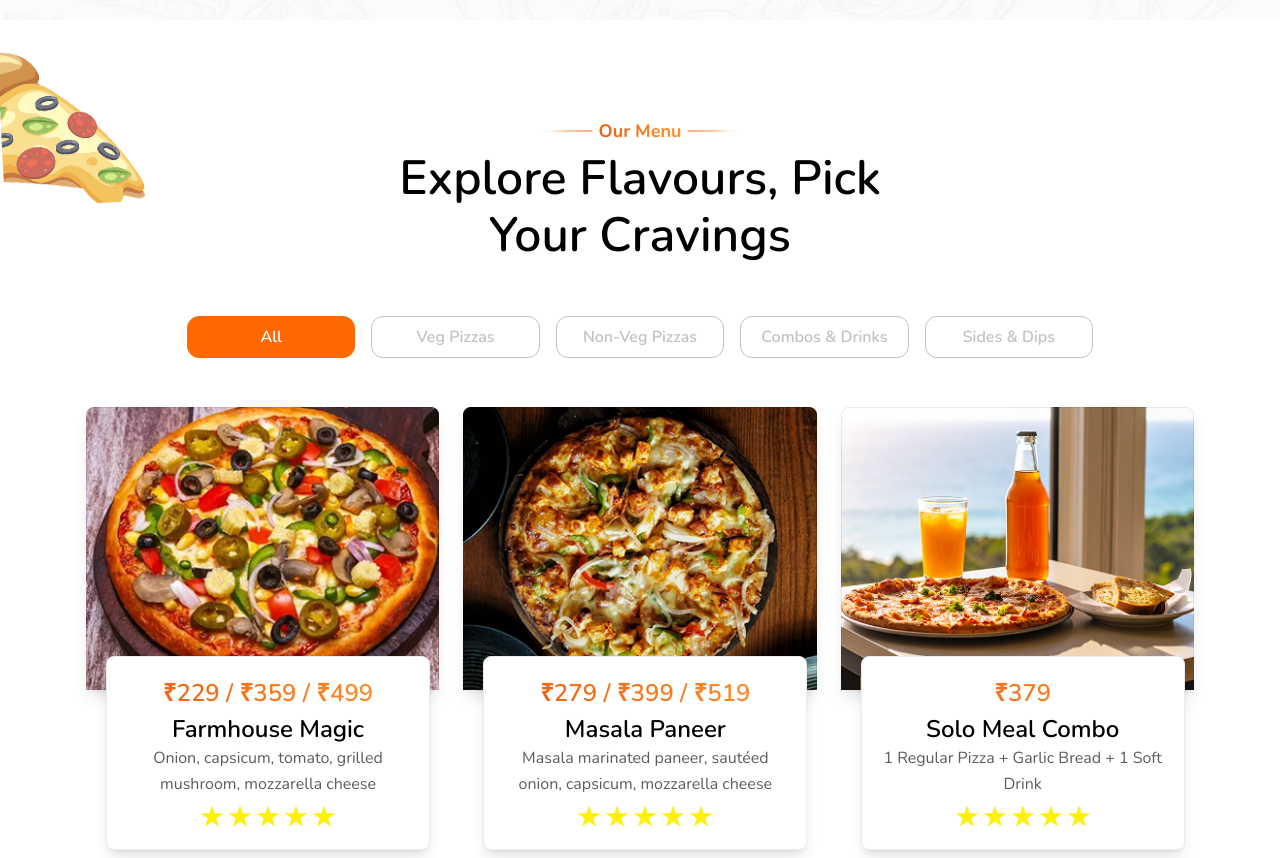
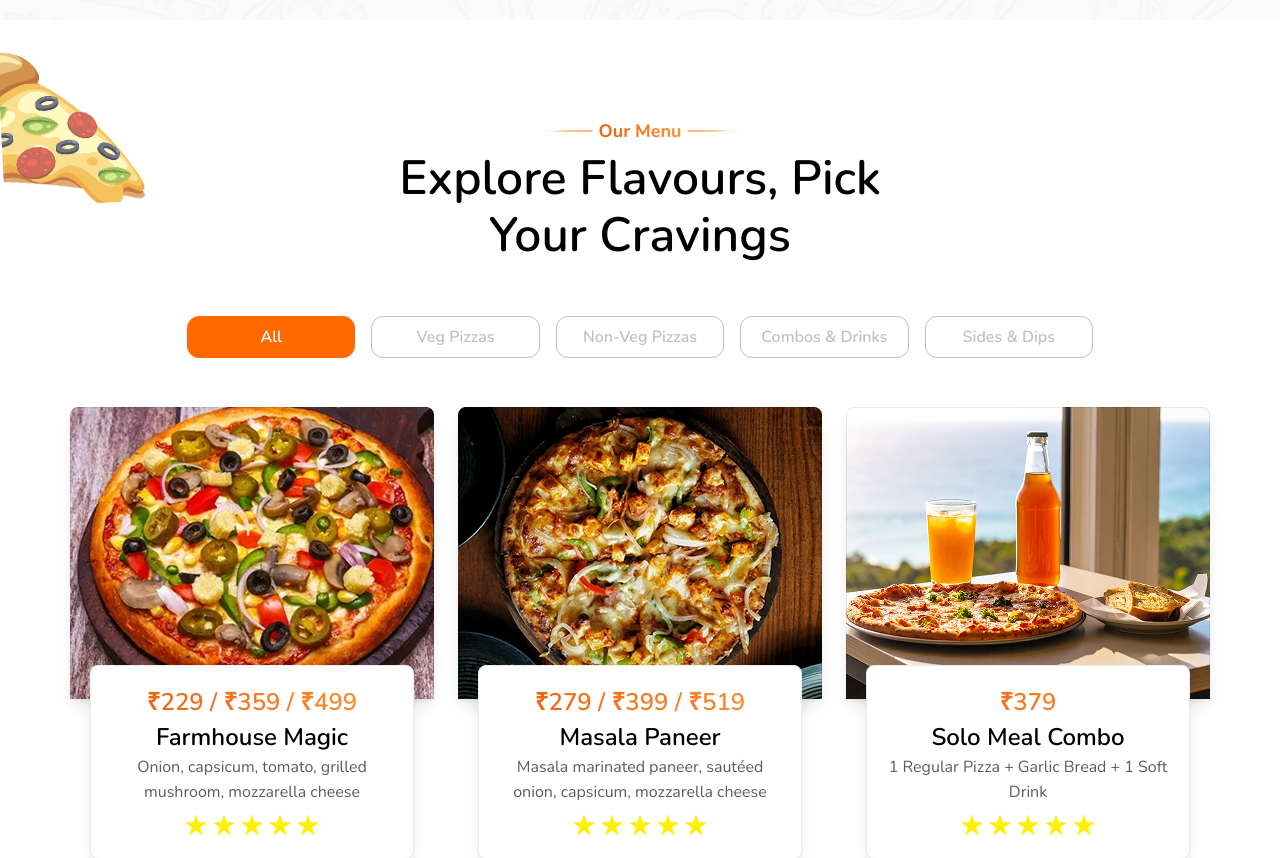
Before and after one commit to jatin-rajput563/pizza-nest, a React (Vite) app: page / in a window 1280 px wide. Shown: the part 2860-3718 px from the top of the page. Built offline with nearby package versions, Linux system fonts and the light colour scheme.

Commit message:
ourmenu-complete

```diff
--- a/src/components/OurMenu.jsx
+++ b/src/components/OurMenu.jsx
@@ -16,7 +16,7 @@
       id="menu"
       className="py-[50px] sm:py-[60px] md:py-[80px] lg:py-[100px] bg-white relative"
     >
-      <div className="max-w-[1140px] mx-auto px-4">
+      <div className="max-w-[1140px] mx-auto px-4 xl:px-0">
         <div className="flex justify-center items-center gap-1.5">
           <Line />
           <h4 className="text-lg font-bold leading-[22px] bg-[linear-gradient(85.95deg,_#EC6112_1.54%,_#FF902E_98.46%)] bg-clip-text text-transparent">
```
